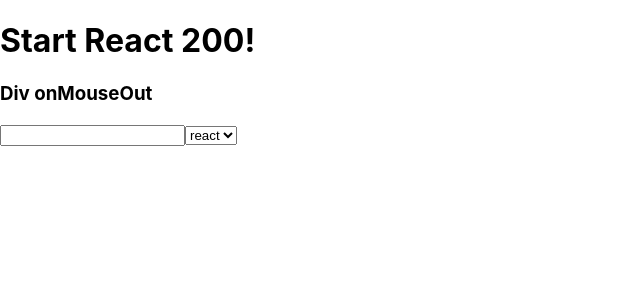
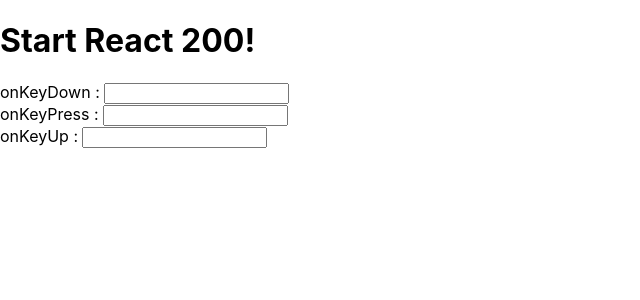
Before and after one commit to my-choe/react200, a React (Create React App) app: page / in a window 1280 px wide. Shown: the top 300 px of the page, without its empty margins (0-640 px from the left). Built offline with nearby package versions, Linux system fonts and the light colour scheme.

Commit message:
071 key 이벤트 사용하기(onKeyDown, onKeyPress, onKeyUp)

```diff
--- a/src/App.js
+++ b/src/App.js
@@ -1,11 +1,11 @@
 import React from 'react';
-import ReactMouseOut from './R070_onMouseOut';
+import ReactOnKey from './R071_OnKey';
 
 function App() {
   return (
     <div>
       <h1>Start React 200!</h1>
-      <ReactMouseOut/>
+      <ReactOnKey/>
     </div>
   );
 }
--- /dev/null
+++ b/src/R071_OnKey.js
@@ -0,0 +1,27 @@
+import React, { Component } from 'react';
+
+/**
+ * onKeyDown과 onKeyUp은 키를 누르고 떼는 동작 자체에 반응한다.
+ * 문자, 숫자, Ctrl, Shift, Alt, F1~F12, Scroll Lock, Pause, Enter를 인식하고 한/영, Print Screen은 인식하지 못한다.
+ * onKeyPress는 onKeyDown과 달리, 문자가 실제로 입력됐을 때 반응한다.
+ * Ctrl, Shift, Alt, F1~F12, Scroll Lock, Pause, Enter, 한/영, Print Screen은 인식하지 못한다.
+ */
+
+class R071_OnKey extends Component {
+    OnKey(event, e){
+        var val = e.target.value;
+        console.log('event : ' + event + ", value : " + val);
+    }
+
+    render() {
+        return (
+            <>
+                onKeyDown : <input type="text" onKeyDown={e => this.OnKey("onKeyDown", e)}/><br/>
+                onKeyPress : <input type="text" onKeyPress={e => this.OnKey("onKeyPress", e)}/><br/>
+                onKeyUp : <input type="text" onKeyUp={e => this.OnKey("onKeyUp", e)}/><br/>
+            </>
+        )
+    }
+}
+
+export default R071_OnKey;
```
